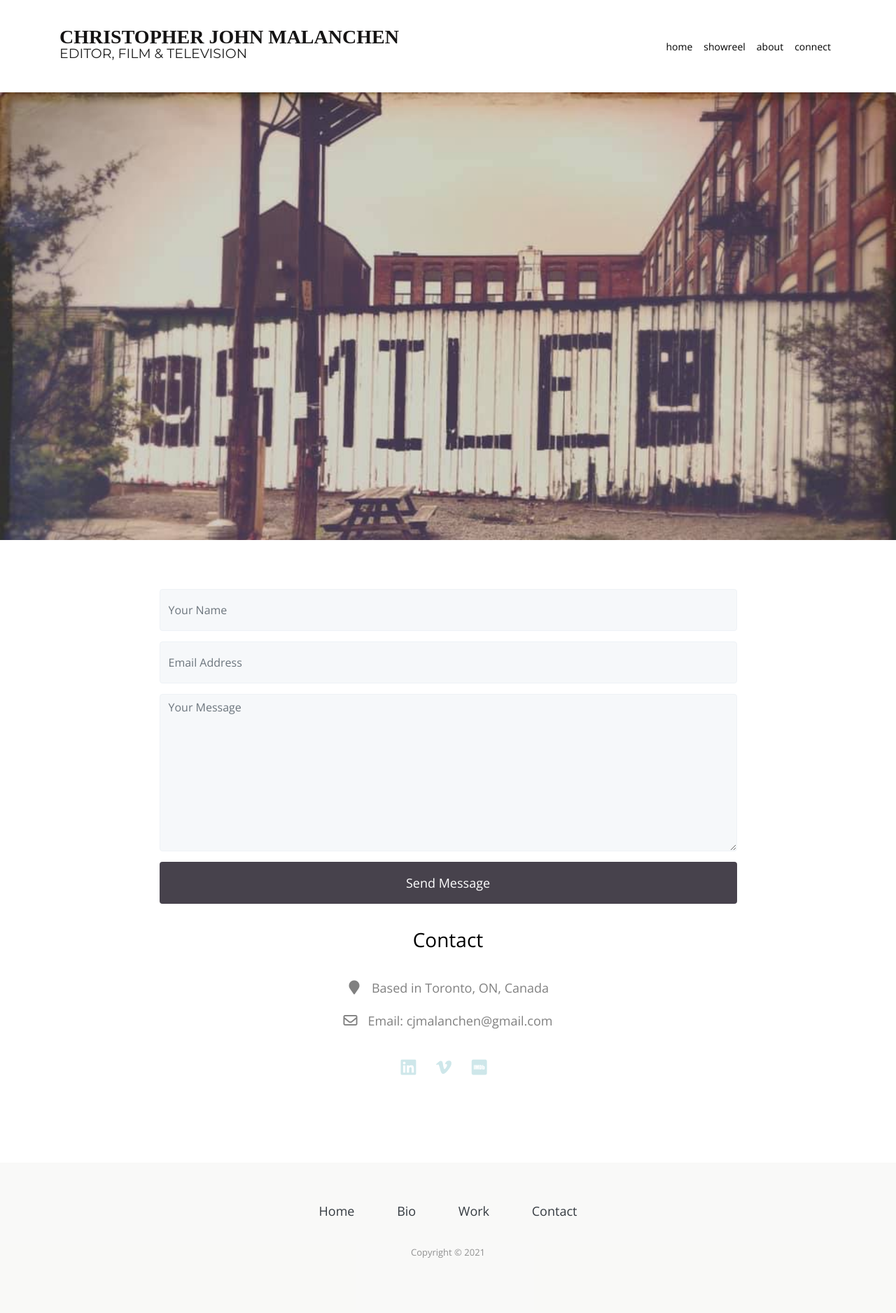
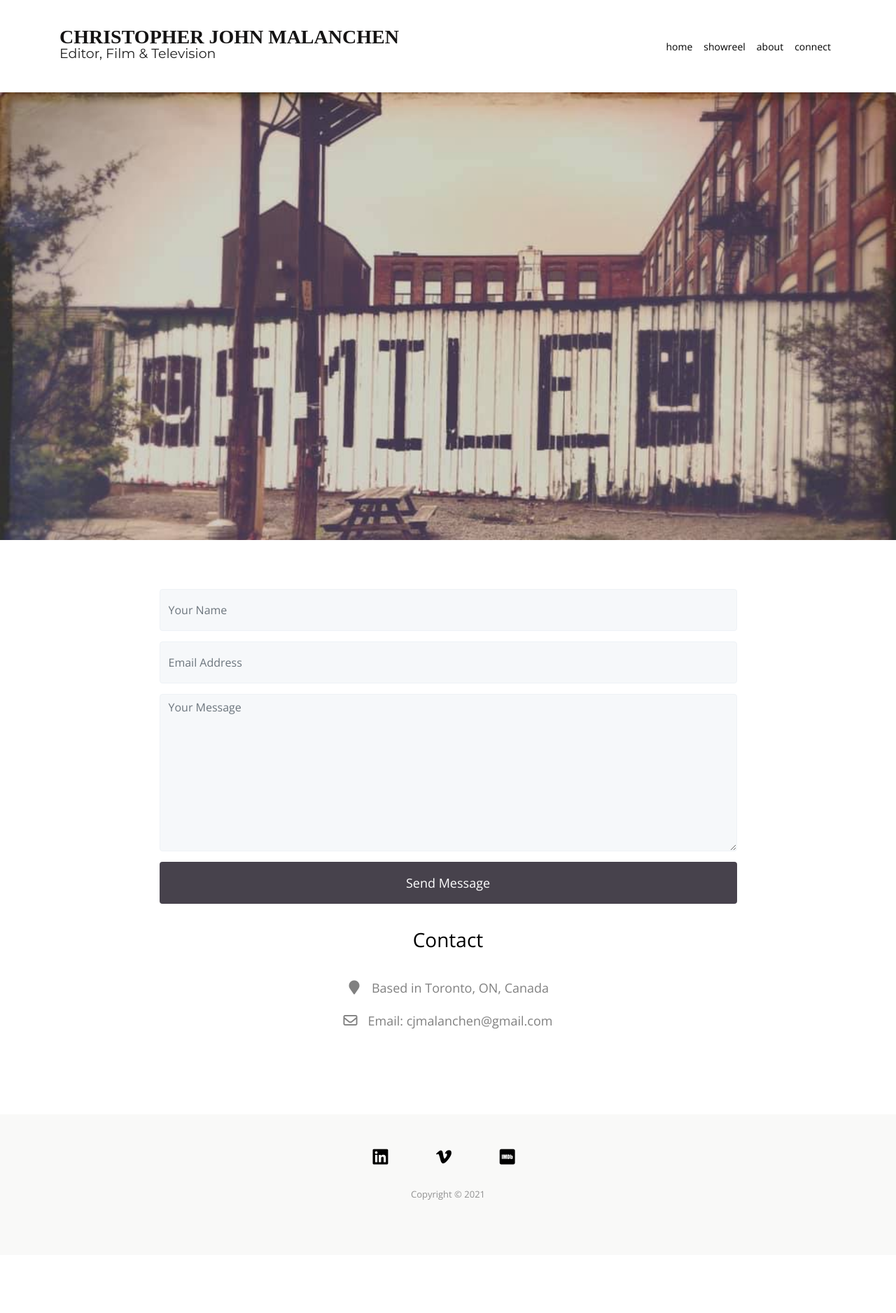
Before and after one commit to DanielCarlyle/cjfilms, a Jekyll site: the page built from contact.html, in a window 1280 px wide. Shown: the whole page at 70% size. Built offline with Jekyll 4.4.1, drawn with Linux system fonts in a browser that asks for light colours; nearby versions of some CDN libraries; some web fonts are replaced; comment, search, counter and statistics services are not loaded; after the commit the page ends 1794 px from its top, so only the background shows below that.

Commit message:
adjusted titles in show reel

```diff
--- a/_includes/nav.html
+++ b/_includes/nav.html
@@ -5,6 +5,7 @@
 
 
         <nav class="navbar navbar-expand-lg navbar-dark">
+
             <a class="navbar-brand" href="index.html">
                    <h1 class="logo-title">Christopher John Malanchen</h1>
                     <span class="logo-subtitle">Editor, Film &amp; Television </span>
--- a/_layouts/default.html
+++ b/_layouts/default.html
@@ -72,14 +72,34 @@
       <div class="row">
         <div class="col-md-12">
           <div class="footer-menu">
+
+
+            <ul class="social-icons">
+              <li>
+                <a href="https://www.linkedin.com/in/christopher-john-malanchen-21629353/" target="_blank" rel="noopener noreferrer"><i class="fab fa-linkedin fa-4x" aria-hidden="true"></i></a>
+              </li>
+              <li>
+                <a href="https://vimeo.com/cjm" target="_blank" rel="noopener noreferrer"><i class="fab fa-vimeo-v fa-4x" aria-hidden="true"></i></a>
+              </li>
+              <li>
+                <a href="https://www.imdb.com/name/nm3040932/?ref_=fn_al_nm_7" target="_blank" rel="noopener noreferrer"><i class="fab fa-imdb fa-4x" aria-hidden="true"></i></a>
+              </li>
+            </ul>
+
+
+
+<!--
+
+
             <ul>
               <li><a class="p-2 text-dark" href="/">Home</a></li>
-              <!--<li><a class="p-2 text-dark" href="#">Galleries</a></li> -->
               <li><a class="p-2 text-dark" href="bio.html">Bio</a></li>
               <li><a class="p-2 text-dark" href="portfolio.html">Work</a></li>
               <li><a class="p-2 text-dark" href="contact.html">Contact</a></li>
 
             </ul>
+-->
+
           </div>
           <p>Copyright &copy; 2021</p>
         </div>
--- a/contact.html
+++ b/contact.html
@@ -58,17 +58,6 @@ title: CJ Films Work
                     </li>
                   </ul>
 
-                  <ul class="social-icons">
-                    <li>
-                      <a href="https://www.linkedin.com/in/christopher-john-malanchen-21629353/" target="_blank" rel="noopener noreferrer"><i class="fab fa-linkedin" aria-hidden="true"></i></a>
-                    </li>
-                    <li>
-                      <a href="https://vimeo.com/cjm" target="_blank" rel="noopener noreferrer"><i class="fab fa-vimeo-v" aria-hidden="true"></i></a>
-                    </li>
-                    <li>
-                      <a href="https://www.imdb.com/name/nm3040932/?ref_=fn_al_nm_7" target="_blank" rel="noopener noreferrer"><i class="fab fa-imdb" aria-hidden="true"></i></a>
-                    </li>
-                  </ul>
                 </div>
               </div>
 
--- a/css/style.css
+++ b/css/style.css
@@ -70,7 +70,7 @@ body {
 .navbar .logo-subtitle {
   display: block;
   color: #202020;
-  text-transform: uppercase;
+  /*text-transform: uppercase; */
   font-size: 1.24em;
   margin-top: -15px;
   z-index: 100;
@@ -1010,7 +1010,7 @@ div#masonry:hover img:hover { opacity: 1; }
   display: inline-block;
 }
 .social-icons i {
-  color: #cee7ea;
+  color: #000;
   margin-right: 12px;
   font-size: 25px;
 }
```
